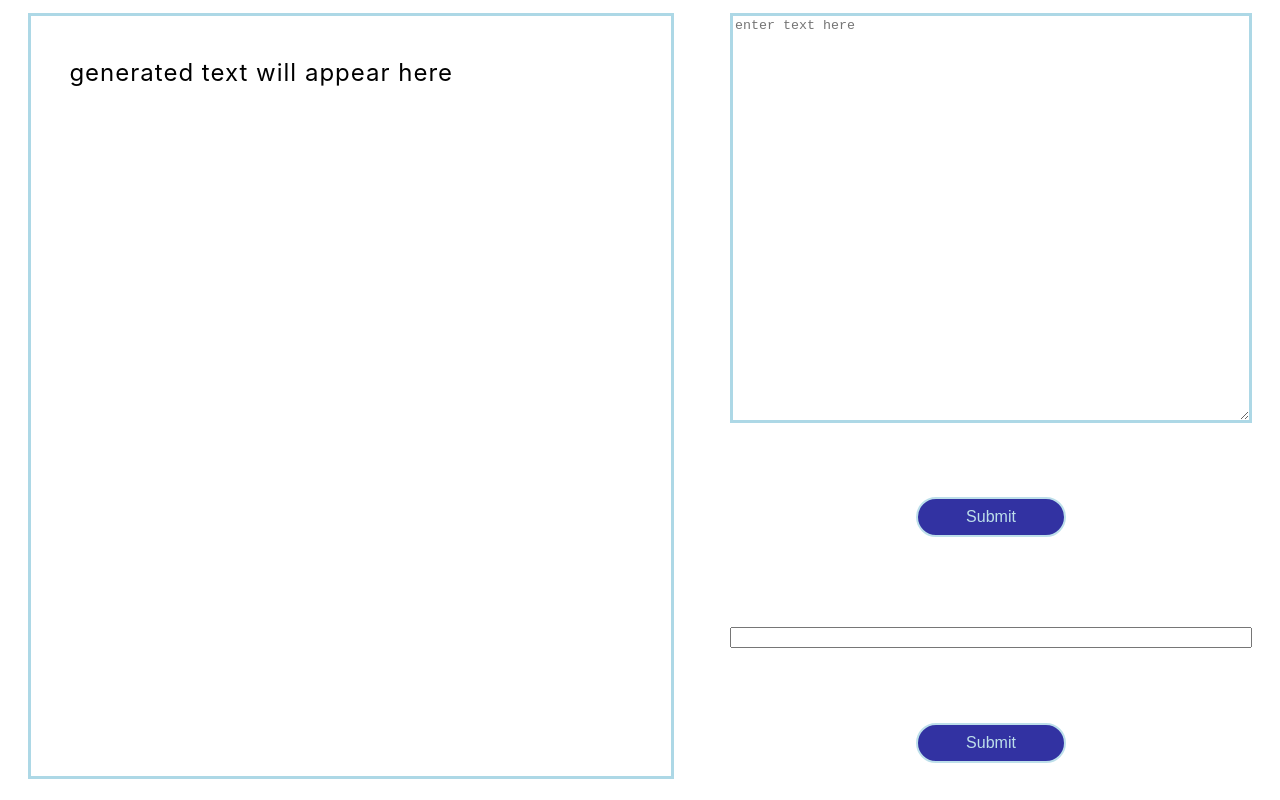
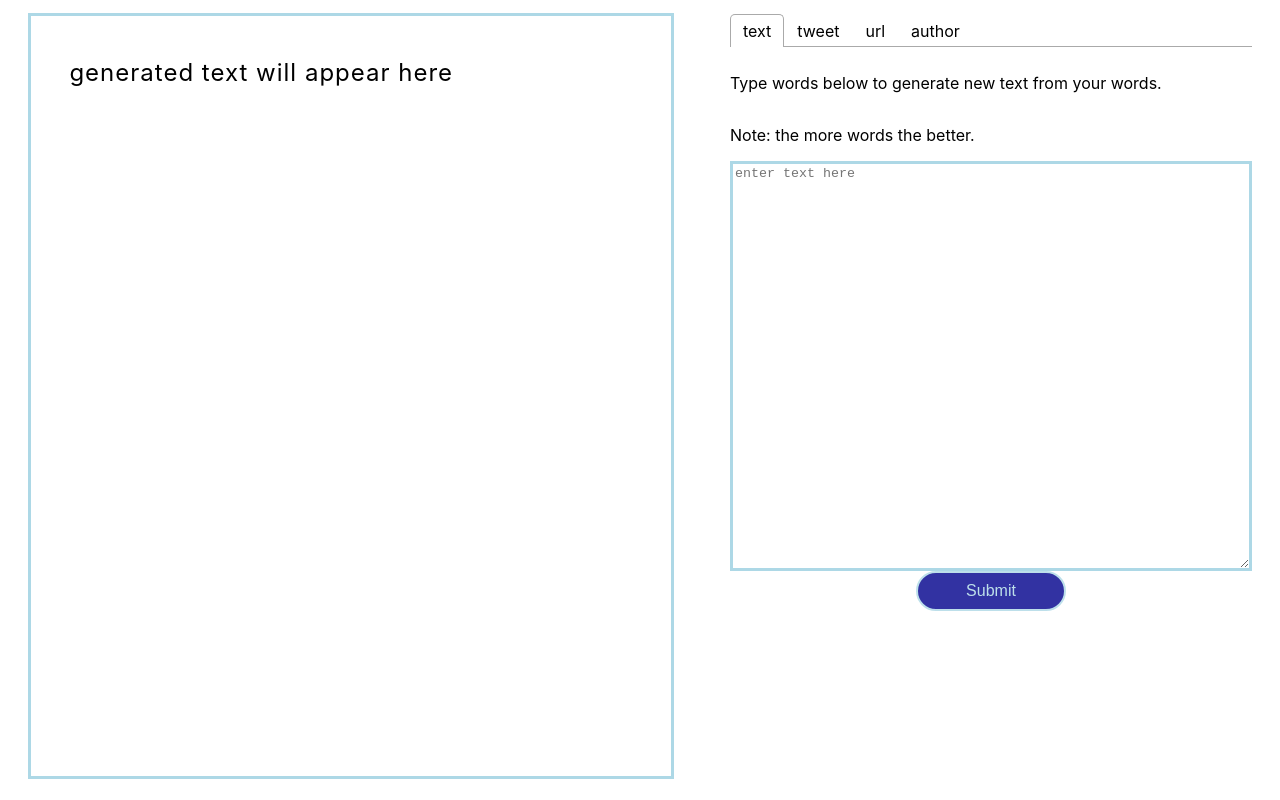
Before and after one commit to jamiejamiebobamie/unique-react-api, a React (Create React App) app: page / in a window 1280 px wide. Built offline with nearby package versions, Linux system fonts and the light colour scheme.

Commit message:
added views for features.

```diff
--- a/package.json
+++ b/package.json
@@ -5,7 +5,8 @@
   "dependencies": {
     "react": "^16.9.0",
     "react-dom": "^16.9.0",
-    "react-scripts": "3.1.1"
+    "react-scripts": "3.1.1",
+    "react-tabs": "^3.1.1"
   },
   "scripts": {
     "start": "react-scripts start",
--- a/src/App.js
+++ b/src/App.js
@@ -1,6 +1,8 @@
 import React, {Component} from 'react';
 import './App.css';
-import Message from './Message.js'
+
+import { Tab, Tabs, TabList, TabPanel } from 'react-tabs';
+import 'react-tabs/style/react-tabs.css';
 
 class App extends Component {
     constructor(props){
@@ -8,86 +10,126 @@ class App extends Component {
         this.state = {
             isLoading: false,
             data: "generated text will appear here",
-            inputValue: 'enter text here',
-            urlValue: '',
+            inputTextValue: 'enter text here',
+            handleValue: '',
+            urlValue: 'enter a web address here',
+            authorValue: 'grimm',
             error: undefined,
+            tabIndex: 0,
         }
-        this.getQuoteFromDB = this.getQuoteFromDB.bind(this);
-        this.submitInput = this.submitInput.bind(this);
+        // this.getQuoteFromDB = this.getQuoteFromDB.bind(this);
+        this.submitText = this.submitText.bind(this);
+        // note route needs to handle the inclusion and absence of '@'
+        this.submitHandle = this.submitHandle.bind(this);
         this.submitURL = this.submitURL.bind(this);
+        this.submitAuthor = this.submitAuthor.bind(this);
     }
 
-    getQuoteFromDB(){
-        this.setState({isLoading:true})
-        const url = "http://localhost:7000/api/v1/quote"
-        // Get data from the API with fetch
-        fetch(url).then(res => {
-          // Handle the response stream as JSON
-          return res.json()
-        }).then((json) => {
-          this.setState({ data: json.quote })
-          this.setState({isLoading:false})
-        }).catch((err) => {
-          // If there is no data
-          this.setState({ data: null })
-          this.setState({error:undefined})
+    // getQuoteFromDB(){
+    //     this.setState({isLoading:true})
+    //     const url = "http://localhost:7000/api/v1/quote"
+    //     // Get data from the API with fetch
+    //     fetch(url).then(res => {
+    //       // Handle the response stream as JSON
+    //       return res.json()
+    //     }).then((json) => {
+    //       this.setState({ data: json.quote })
+    //       this.setState({isLoading:false})
+    //     }).catch((err) => {
+    //       // If there is no data
+    //       this.setState({ data: null })
+    //       this.setState({error:undefined})
+    //
+    //       // Print an error to the console.
+    //       console.log('-- Error fetching --')
+    //       console.log(err.message)
+    //
+    //       // You may want to display an error to the screen here.
+    //           this.setState({isLoading:false})
+    //     })
+    // }
 
-          // Print an error to the console.
-          console.log('-- Error fetching --')
-          console.log(err.message)
+  // handleSubmit(e) {
+  //   this.setState({isLoading:true})
+  //   this.setState({error:undefined})
+  //   e.preventDefault()
+  //   const data = this.getState.inputValue
+  //   const url = "http://localhost:7000/api/v1/quote-from-input"
+  //
+  //   // Get data from the API with fetch
+  //   fetch(url, {
+  //                   method: 'POST',
+  //                   headers: { 'Content-Type': 'application/json'},
+  //                   body: JSON.stringify(data)
+  //               }).then(res => {
+  //     // Handle the response stream as JSON
+  //     return res.json()
+  //   }).then((json) => {
+  //     // If the request was successful assign the data to component state
+  //     console.log(this.state.data)
+  //     // this.setState({ inputValue: json.quote })
+  //     this.setState({ data: json.quote })
+  //     this.setState({error:this.state.data.error})
+  //
+  //     this.setState({isLoading:false})
+  //   }).catch((err) => {
+  //     // If there is no data
+  //     this.setState({ data: null }) // Clear the weather data we don't have any to display
+  //     this.setState({error:undefined})
+  //
+  //     // Print an error to the console.
+  //     console.log('-- Error fetching --')
+  //     console.log(err.message)
+  //
+  //     // You may want to display an error to the screen here.
+  //         this.setState({isLoading:false})
+  //   })
+  // }
 
-          // You may want to display an error to the screen here.
-              this.setState({isLoading:false})
-        })
-    }
-
-  handleSubmit(e) {
+  submitText(){
     this.setState({isLoading:true})
     this.setState({error:undefined})
-    e.preventDefault()
-    const data = this.getState.inputValue
-    const url = "http://localhost:7000/api/v1/quote-from-input"
-
-    // Get data from the API with fetch
-    fetch(url, {
-                    method: 'POST',
-                    headers: { 'Content-Type': 'application/json'},
-                    body: JSON.stringify(data)
-                }).then(res => {
-      // Handle the response stream as JSON
-      return res.json()
-    }).then((json) => {
-      // If the request was successful assign the data to component state
-      console.log(this.state.data)
-      // this.setState({ inputValue: json.quote })
-      this.setState({ data: json.quote })
-      this.setState({error:this.state.data.error})
-
-      this.setState({isLoading:false})
-    }).catch((err) => {
-      // If there is no data
-      this.setState({ data: null }) // Clear the weather data we don't have any to display
-      this.setState({error:undefined})
-
-      // Print an error to the console.
-      console.log('-- Error fetching --')
-      console.log(err.message)
-
-      // You may want to display an error to the screen here.
-          this.setState({isLoading:false})
-    })
-  }
-
-  submitInput(){
-    this.setState({isLoading:true})
-    this.setState({error:undefined})
-    const data = this.state.inputValue
+    const data = this.state.inputTextValue
     const backend = "http://localhost:7000/api/v1/quote-from-input"
     // Get data from the API with fetch
     fetch(backend, {
                 method: 'POST',
                 headers: { 'Content-Type': 'application/json'},
                 body: JSON.stringify(data)
+                }
+            ).then(res => {
+      // Handle the response stream as JSON
+      return res.json()
+    }).then((json) => {
+      // If the request was successful clear the 'data' value and
+        // assign the response to it.
+      this.setState({ data: null })
+      this.setState({ data: json.quote })
+      this.setState({error:this.state.data.error})
+      this.setState({isLoading:false})
+    }).catch((err) => {
+      // If there is no data, clear the 'data' value
+      this.setState({ data: null })
+      this.setState({error:undefined})
+      // Print an error to the console.
+      console.log('-- Error fetching --')
+      console.log(err.message)
+      // You may want to display an error to the screen here.
+      this.setState({isLoading:false})
+    })
+  }
+
+  submitHandle(){
+      this.setState({isLoading:true})
+      this.setState({error:undefined})
+      const handle = this.state.handleValue
+      // const url = "http://www.gutenberg.org/cache/epub/288/pg288.txt"
+      const backend = "http://localhost:7000/api/v1/quote-from-twitter-handle"
+      // Get data from the API with fetch
+      fetch(backend, {
+                  method: 'POST',
+                  headers: { 'Content-Type': 'application/json'},
+                  body: JSON.stringify(handle)
                   }
               ).then(res => {
         // Handle the response stream as JSON
@@ -145,31 +187,110 @@ class App extends Component {
     })
   }
 
+  submitAuthor(){
+      this.setState({isLoading:true})
+      this.setState({error:undefined})
+      const author = this.state.authorValue
+      // const url = "http://www.gutenberg.org/cache/epub/288/pg288.txt"
+      const backend = "http://localhost:7000/api/v1/quote-from-author"
+      // Get data from the API with fetch
+      fetch(backend, {
+                  method: 'POST',
+                  headers: { 'Content-Type': 'application/json'},
+                  body: JSON.stringify(author)
+                  }
+              ).then(res => {
+        // Handle the response stream as JSON
+        return res.json()
+      }).then((json) => {
+        // If the request was successful clear the 'data' value and
+          // assign the response to it.
+        this.setState({ data: null })
+        this.setState({ data: json.quote })
+        this.setState({error:this.state.data.error})
+        this.setState({isLoading:false})
+      }).catch((err) => {
+        // If there is no data, clear the 'data' value
+        this.setState({ data: null })
+        this.setState({error:undefined})
+        // Print an error to the console.
+        console.log('-- Error fetching --')
+        console.log(err.message)
+        // You may want to display an error to the screen here.
+        this.setState({isLoading:false})
+      })
+  }
+
     render(){
         return (
           <div className="App">
               <div className="boxes">
                 <div className="output-Box">
-                <div className="output">
-                 {this.state.data} </div>
+                    <div className="output">{this.state.data}</div>
                 </div>
               <div className="input-Box">
-             <textArea className="input" placeholder='enter text here' value={this.state.inputValue}
-              onChange={e => this.setState({ inputValue: e.target.value })}
+              <Tabs selectedIndex={this.state.tabIndex} onSelect={tabIndex => this.setState({ tabIndex })}>
+                <TabList selectedIndex={this.state.tabIndex} onSelect={tabIndex => this.setState({ tabIndex })}>
+                    <Tab>text</Tab>
+                    <Tab>tweet</Tab>
+                    <Tab>url</Tab>
+                    <Tab>author</Tab>
+                </TabList>
+                <TabPanel>
+                <div className="input-Box">
+                    <p>Type words below to generate new text from your words.</p>
+                    <p>Note: the more words the better.</p>
+                    <textArea className="input" placeholder='enter text here' value={this.state.inputTextValue}
+                        onChange={e => this.setState({ inputTextValue: e.target.value })}
                         onSubmit={e => this.handleSubmit(e)}>
                     </textArea>
-            <button onClick={this.submitInput} type="submit">Submit</button>
+                    <button onClick={this.submitText} type="submit">Submit</button>
+                </div>
+                </TabPanel>
+                <TabPanel>
+                <div className="input-Box">
+                    <p>Type a twitter user's handle to generate text based on their tweets.</p>
+                    <input className="inputUrl" value={this.state.handleValue}
+                        onChange={e => this.setState({ handleValue: e.target.value })}
+                        onSubmit={e => this.handleSubmit(e)}>
+                    </input>
+                    <button type="submit">Submit</button>
+                </div>
+                </TabPanel>
+                <TabPanel>
+                    <div className="input-Box">
+                        <p>Enter a web address to generate text.</p>
+                        <p>Note: Address must start with "http" or "https".</p>
                         <input className="inputUrl" value={this.state.urlValue}
                             onChange={e => this.setState({ urlValue: e.target.value })}
                             onSubmit={e => this.handleSubmit(e)}>
                         </input>
                         <button onClick={this.submitURL} type="submit">Submit</button>
                     </div>
+                </TabPanel>
+                <TabPanel>
+                    <div className="input-Box">
+                        <p>Select an author (or authors) to generate text based on that author's style.</p>
+                        <p>Note: Some authors may take some time generate.</p>
+                        <div>
+                          <input type="radio" name="author" id="grimm" value="grimm" onChange={e => this.setState({ authorValue: e.target.value })} checked></input>
+                          <label htmlFor="grimm">The Brothers Grimm</label>
                         </div>
-
-
+                        <div>
+                          <input type="radio" name="author" id="rowling" value="rowling" onChange={e => this.setState({ authorValue: e.target.value })}/>
+                          <label htmlFor="rowling">JK Rowling</label>
                         </div>
-
+                        <div>
+                          <input type="radio" name="author" id="shakespeare" value="shakespeare" onChange={e => this.setState({ authorValue: e.target.value })}/>
+                          <label htmlFor="shakespeare">Shakespeare</label>
+                        </div>
+                        <button onClick={this.submitAuthor} type="submit">Submit</button>
+                    </div>
+                </TabPanel>
+            </Tabs>
+            </div>
+            </div>
+        </div>
         );
     }
 }
```
Also changed, not shown: 1 other file (tests, documents, lock files or other folders). Lines whose indentation alone changed are shown as unchanged.
